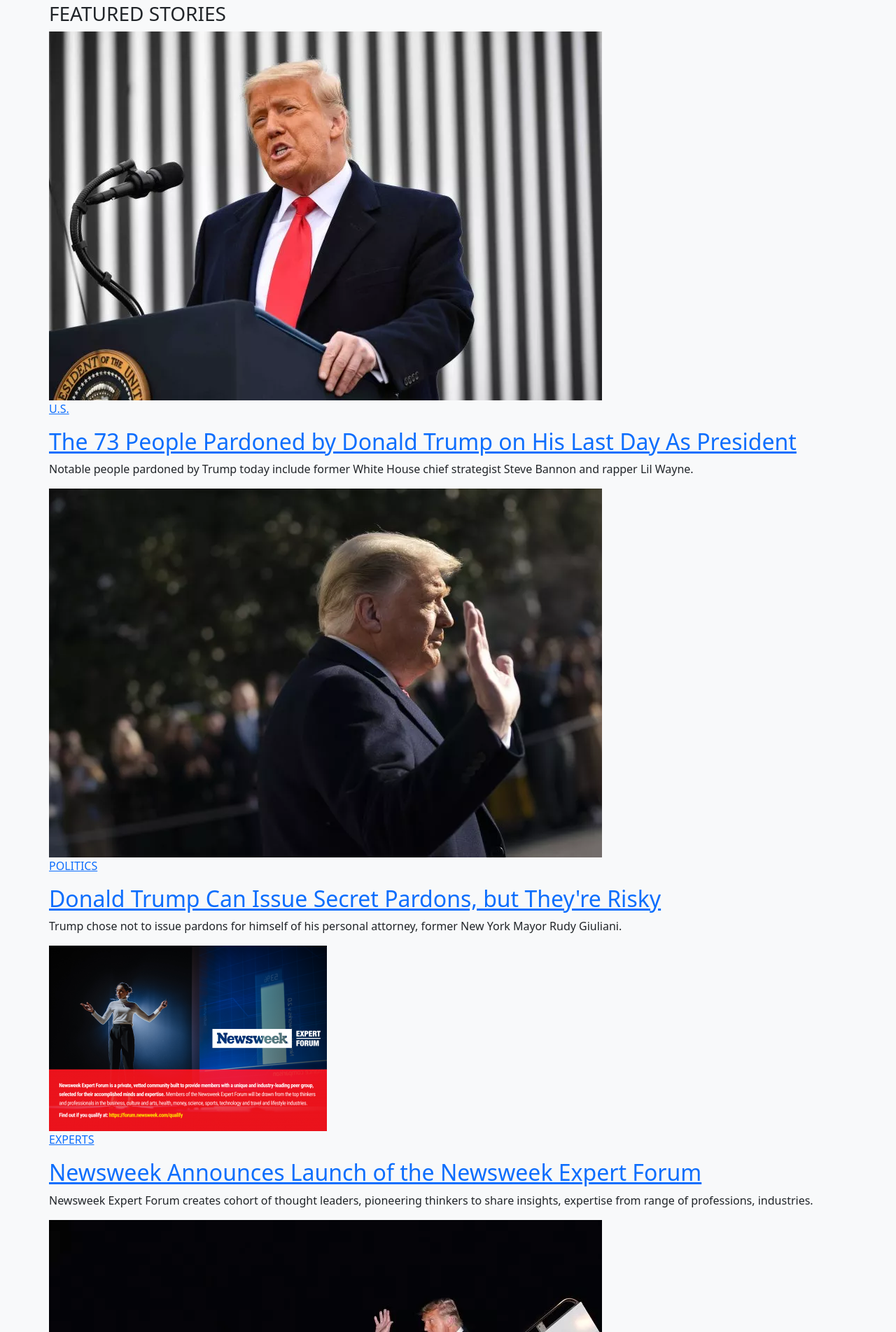
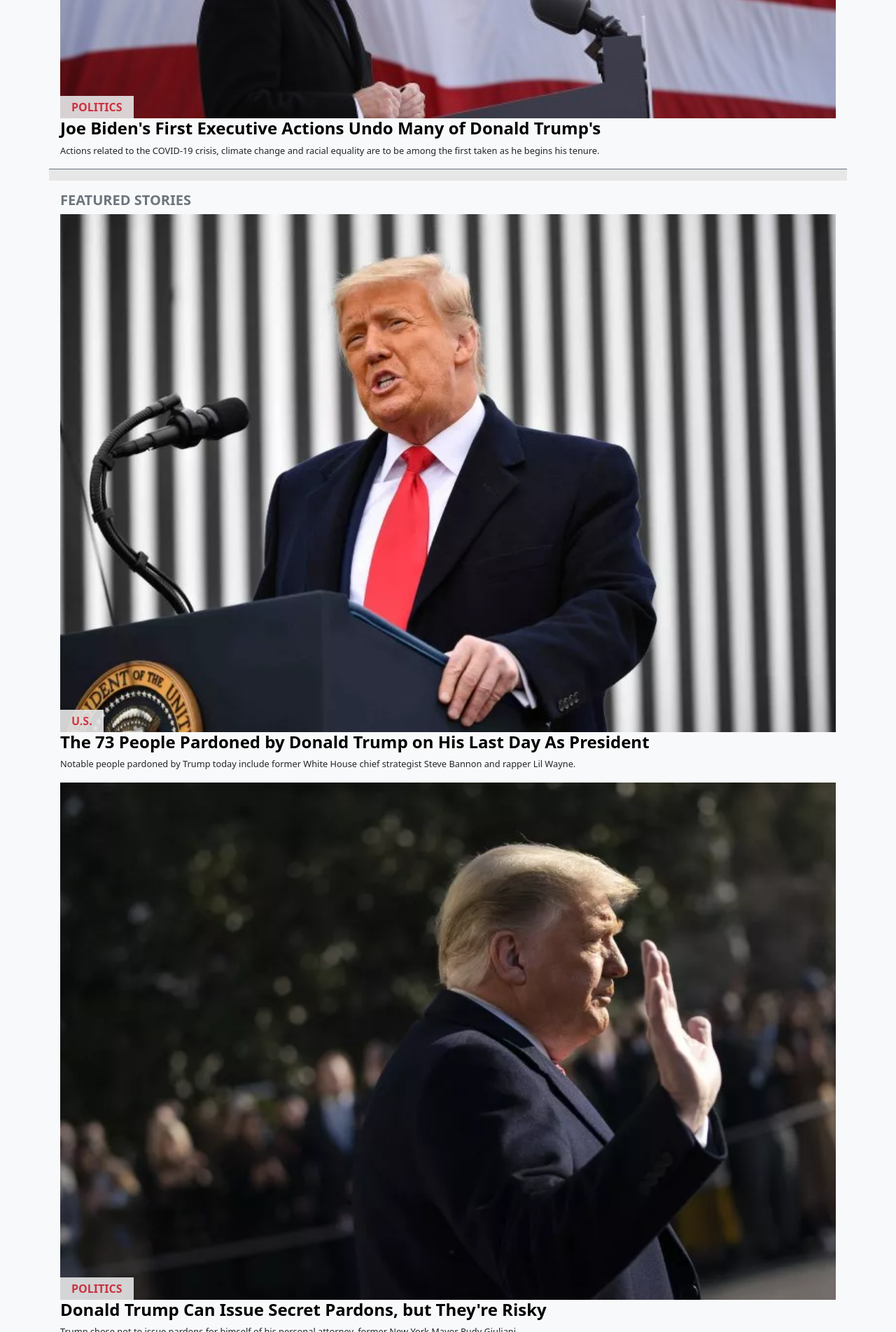
Before and after one commit to AleksandarIvezic/Newsweek-Project, a website: page index.html in a window 1280 px wide. Shown: the part 897-2800 px from the top of the page at 70% size. Drawn offline with nearby package versions, Linux system fonts and the light colour scheme.

Commit message:
style top story and featured stories mob-size

```diff
--- a/index.html
+++ b/index.html
@@ -99,77 +99,83 @@
       </div>
     </nav>
   </header>
-  <section class="articles">
+  <section class="articles bg-light-gray container-fluid px-0">
+    <div class="box-container p-3 bg-light container-fluid mx-0 mb-3 border-bottom border-secondary">
       <div class="block-title">
-      <h3>TOP STORY</h3>
+        <h5 class="text-muted "><b>TOP STORY</b> </h5>
       </div>
-    <article class="mb-5">
+      <article >
         <div class="top-story">
-        <div class="article-img">
-          <a href="#"><img src="img/biden-speaks-delaware.jpg" alt="Biden Speach"></a>
-          <a href="#"><p>POLITICS</p></a>
+          <div class="article-img position-relative">
+            <a href="#"><img src="img/biden-speaks-delaware.jpg" class="w-100" alt="Biden Speach"></a>
+            <a class="position-absolute bottom-0 start-0 m-0 py-1 px-3 bg-opacity-gray text-danger fw-bold fs-6"  href="#"><p class="m-0">POLITICS</p></a>
           </div>
           <div class="aricle-text">
-          <a href="#"><h2>Joe Biden's First Executive Actions Undo Many of Donald Trump's</h2></a>
-          <p>Actions related to the COVID-19 crisis, climate change and racial equality are to be among the first taken as he begins his tenure.</p>
+            <a class="red-underline" href="#"><h4 class="fw-bold">Joe Biden's First Executive Actions Undo Many of Donald Trump's</h4></a>
+            <p class="font-small mb-0">Actions related to the COVID-19 crisis, climate change and racial equality are to be among the first taken as he begins his tenure.</p>
+          </div>
         </div>
     </div>
     </article>
+    <div class="box-container p-3 bg-light container-fluid mx-0 mb-3 border-bottom border-secondary">
       <div class="block-title">
-      <h3>FEATURED STORIES</h3>
+        <h5 class="text-muted fw-bold ">FEATURED STORIES</h5>
       </div>
       <article class="mb-5">
         <div class="featured-stories">
-        <div class="article-img">
-          <a href="#"><img src="img/featured-1.png" alt="Trump Speach"></a>
-          <a href="#"><p>U.S.</p></a>
+          <div  class="article-img position-relative">
+            <a href="#"><img src="img/featured-1.png" alt="Trump Speach"  class="w-100"></a>
+            <a class="position-absolute bottom-0 start-0 m-0 py-1 px-3 bg-opacity-gray text-danger fw-bold fs-6" href="#"><p class="m-0">U.S.</p></a>
           </div>
           <div class="aricle-text">
-          <a href="#"><h2>The 73 People Pardoned by Donald Trump on His Last Day As President</h2></a>
-          <p>Notable people pardoned by Trump today include former White House chief strategist Steve Bannon and rapper Lil Wayne.</p>
+            <a class="red-underline" href="#"><h4 class="fw-bold">The 73 People Pardoned by Donald Trump on His Last Day As President</h4></a>
+            <p class="font-small ">Notable people pardoned by Trump today include former White House chief strategist Steve Bannon and rapper Lil Wayne.</p>
           </div>
         </div>
         <div class="featured-stories">
-        <div class="article-img">
-          <a href="#"><img src="img/featured-2.png" alt="Trump Waves"></a>
-          <a href="#"><p>POLITICS</p></a>
+          <div  class="article-img position-relative">
+            <a href="#"><img src="img/featured-2.png" alt="Trump Waves"  class="w-100"></a>
+            <a class="position-absolute bottom-0 start-0 m-0 py-1 px-3 bg-opacity-gray text-danger fw-bold fs-6" href="#"><p class="m-0">POLITICS</p></a>
           </div>
           <div class="aricle-text">
-          <a href="#"><h2>Donald Trump Can Issue Secret Pardons, but They're Risky</h2></a>
-          <p>Trump chose not to issue pardons for himself of his personal attorney, former New York Mayor Rudy Giuliani.</p>
+            <a class="red-underline" href="#"><h4 class="fw-bold">Donald Trump Can Issue Secret Pardons, but They're Risky</h4></a>
+            <p class="font-small ">Trump chose not to issue pardons for himself of his personal attorney, former New York Mayor Rudy Giuliani.</p>
           </div>
         </div>
         <div class="featured-stories">
-        <div class="article-img">
-          <a href="#"><img src="img/newsweek-expert-forum.png" alt="Forum"></a>
-          <a href="#"><p>EXPERTS</p></a>
+          <div  class="article-img position-relative">
+            <a href="#"><img src="img/newsweek-expert-forum.png" alt="Forum"  class="w-100"></a>
+            <a class="position-absolute bottom-0 start-0 m-0 py-1 px-3 bg-opacity-gray text-danger fw-bold fs-6" href="#"><p class="m-0">EXPERTS</p></a>
           </div>
           <div class="aricle-text">
-          <a href="#"><h2>Newsweek Announces Launch of the Newsweek Expert Forum</h2></a>
-          <p>Newsweek Expert Forum creates cohort of thought leaders, pioneering thinkers to share insights, expertise from range of professions, industries.</p>
+            <a class="red-underline" href="#"><h4 class="fw-bold">Newsweek Announces Launch of the Newsweek Expert Forum</h4></a>
+            <p class="font-small ">Newsweek Expert Forum creates cohort of thought leaders, pioneering thinkers to share insights, expertise from range of professions, industries.</p>
           </div>
         </div>
         <div class="featured-stories">
-        <div class="article-img">
-          <a href="#"><img src="img/featured-4.png" alt="Trump Waves from plain stairs"></a>
-          <a href="#"><p>POLITICS</p></a>
+          <div  class="article-img position-relative">
+            <a href="#"><img src="img/featured-4.png" alt="Forum"  class="w-100"></a>
+            <a class="position-absolute bottom-0 start-0 m-0 py-1 px-3 bg-opacity-gray text-danger fw-bold fs-6" href="#"><p class="m-0">POLITICS</p></a>
           </div>
           <div class="aricle-text">
-          <a href="#"><h2>Can Joe Biden Rescind Donald Trump's Pardons?</h2></a>
-          <p>The president did not issue pardons for himself, his children or for former New York Mayor Rudy Giuliani.</p>
+            <a class="red-underline" href="#"><h4 class="fw-bold">Can Joe Biden Rescind Donald Trump's Pardons?</h4></a>
+            <p class="font-small ">The president did not issue pardons for himself, his children or for former New York Mayor Rudy Giuliani.</p>
           </div>
         </div>
+
         <div class="featured-stories">
-        <div class="article-img">
-          <a href="#"><img src="img/biden-delivers-remarks-during-memorial-service.jpg" alt="Joe Biden"></a>
-          <a href="#"><p>POLITICS</p></a>
+          <div  class="article-img position-relative">
+            <a href="#"><img src="img/biden-delivers-remarks-during-memorial-service.jpg" alt="Forum"  class="w-100"></a>
+            <a class="position-absolute bottom-0 start-0 m-0 py-1 px-3 bg-opacity-gray text-danger fw-bold fs-6" href="#"><p class="m-0">POLITICS</p></a>
           </div>
           <div class="aricle-text">
-          <a href="#"><h2>Joe Biden Immigration Orders Upend Donald Trump's Legacy</h2></a>
-          <p>The Biden Administration will issue an order stopping construction of the border wall on its first day.</p>
+            <a class="red-underline" href="#"><h4 class="fw-bold">Joe Biden Immigration Orders Upend Donald Trump's Legacy</h4></a>
+            <p class="font-small ">The Biden Administration will issue an order stopping construction of the border wall on its first day.</p>
           </div>
         </div>
       </article>
+    </div>
+
     <div class="block-title">
       <h3>THE DEBATE</h3>
     </div>
--- a/style.css
+++ b/style.css
@@ -3,6 +3,9 @@
                 ****** RESET ******
     ==============================================
 */
+* {
+  /* font-family:Verdana, Geneva, Tahoma, sans-serif */
+}
 
 .bg-red {
   background-color: #f72210 !important;
@@ -12,10 +15,29 @@
   background-color: #ffe400;
 }
 
+.bg-light-gray {
+  background-color: #e7e7e8;
+}
+
+.bg-opacity-gray {
+  background-color: #e7e7e8;
+  opacity: 0.9;
+}
+
 .font-small {
   font-size: 0.8rem;
 }
 
+a {
+  text-decoration: none;
+  color: #000;
+}
+
+.red-underline:hover {
+  text-decoration: red underline;
+  text-decoration-thickness: 2p;
+  color: #000;
+}
 /*
     ==============================================
                 ****** GLOBAL ******
@@ -56,6 +78,9 @@
   color: #787878;
 }
 
+/* Top story  */
+
+
 /* Footer */
 
 .footer-top img {
```
Also changed, not shown: img/latest-news-9.png (deleted), img/meghan-markle-attends-remembrance-westminster-abbey.jpg (added). Lines whose indentation alone changed are shown as unchanged.
